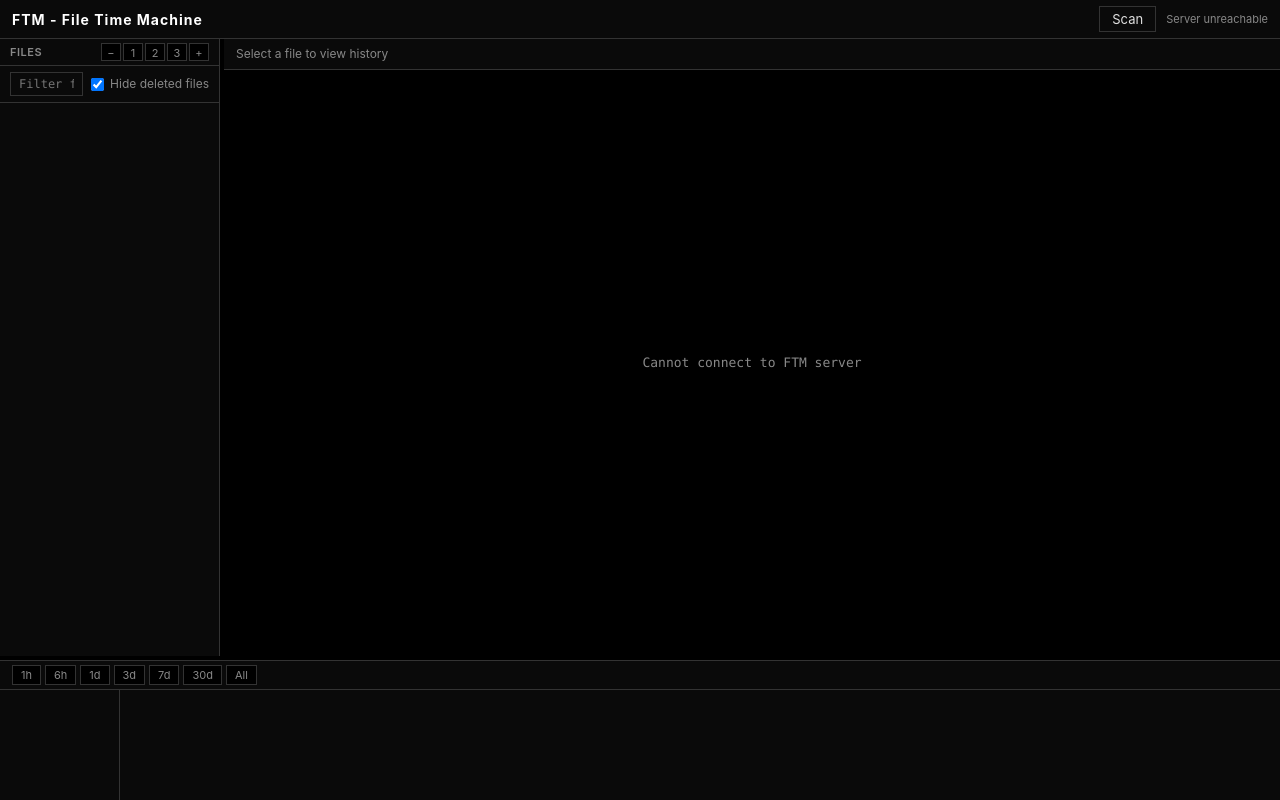
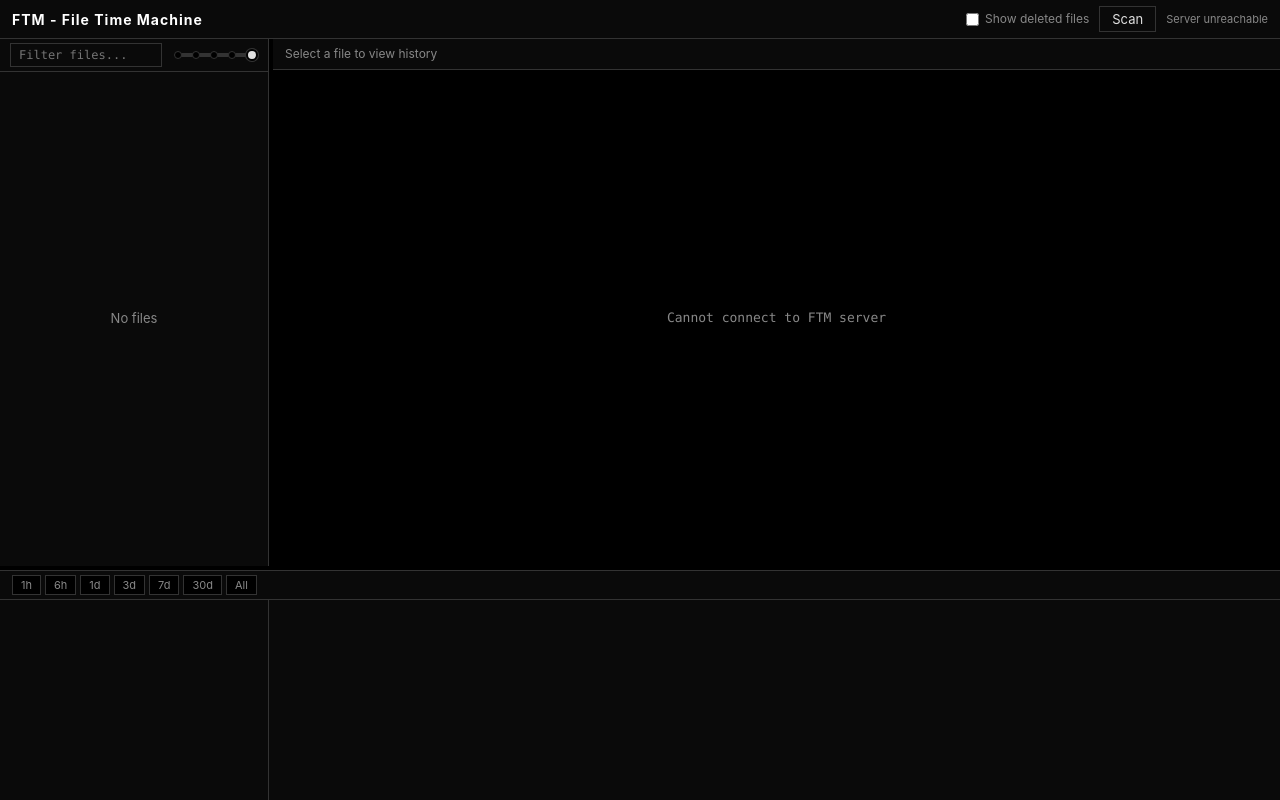
Before and after one commit to curioushi/ftm, a website: page frontend/index.html in a window 1280 px wide. Drawn offline with Linux system fonts and the light colour scheme; no server answers.

Commit message:
Implement tree depth control and update file visibility options
- Introduced a draggable track for controlling the tree depth in the file list, allowing users to expand or collapse directory views more intuitively.
- Replaced the previous buttons for tree depth with a more interactive UI element, enhancing user experience.
- Updated the file visibility toggle to show deleted files, improving the filtering options available to users.
- Ensured that the tree depth setting is saved in local storage for persistence across sessions, enhancing usability.

```diff
--- a/frontend/app.js
+++ b/frontend/app.js
@@ -23,6 +23,7 @@
   const SELECTED_FILE_STORAGE_KEY = 'ftm-selected-file';
   const TL_HEIGHT_STORAGE_KEY = 'ftm-timeline-height';
   const TL_LANES_WIDTH_STORAGE_KEY = 'ftm-tl-lanes-width';
+  const TREE_DEPTH_STORAGE_KEY = 'ftm-tree-depth';
 
   // Timeline state
   let tlViewStart = 0; // ms timestamp (left edge of visible range)
@@ -67,7 +68,7 @@
 
   // ---- DOM refs ------------------------------------------------------------
   const $filter = document.getElementById('filter');
-  const $hideDeleted = document.getElementById('hide-deleted');
+  const $showDeleted = document.getElementById('show-deleted');
   const $fileList = document.getElementById('file-list');
   const $diffViewer = document.getElementById('diff-viewer');
   const $diffTitle = document.getElementById('diff-title');
@@ -126,6 +127,7 @@
       const includeDeleted = !hideDeletedFiles;
       const q = includeDeleted ? '?include_deleted=true' : '';
       fileTree = await apiJson('/api/files' + q);
+      applyDepthByIndex(currentDepthIndex);
       renderFileList();
     } catch (e) {
       $status.textContent = e.message;
@@ -338,7 +340,9 @@
     }
   }
 
-  // ---- Tree depth buttons ---------------------------------------------------
+  // ---- Tree depth track (o-o-o-x-o discrete draggable) ----------------------
+  let currentDepthIndex = 4; // 0=collapse, 1..3=depth, 4=expand
+
   function collectAllDirPaths(nodes, prefix, depth, result) {
     for (const node of nodes) {
       const fullPath = prefix ? prefix + '/' + node.name : node.name;
@@ -350,22 +354,17 @@
     return result;
   }
 
-  function initTreeDepthButtons() {
-    const buttons = document.querySelectorAll('.tree-depth-btn');
-    buttons.forEach((btn) => {
-      btn.addEventListener('click', () => {
-        const action = btn.dataset.action;
+  function applyDepthByIndex(index) {
     const dirs = collectAllDirPaths(fileTree, '', 0, []);
-
-        if (action === 'expand-all') {
-          collapsedDirs.clear();
-        } else if (action === 'collapse-all') {
+    if (index === 0) {
       collapsedDirs.clear();
       for (const d of dirs) {
         collapsedDirs.add(d.path);
       }
-        } else if (action.startsWith('depth-')) {
-          const maxDepth = parseInt(action.replace('depth-', ''), 10);
+    } else if (index === 4) {
+      collapsedDirs.clear();
+    } else {
+      const maxDepth = index;
       collapsedDirs.clear();
       for (const d of dirs) {
         if (d.depth >= maxDepth) {
@@ -374,8 +373,85 @@
       }
     }
     renderFileList();
-      });
-    });
+  }
+
+  function positionTreeDepthThumb() {
+    const track = document.getElementById('tree-depth-track');
+    const thumb = document.getElementById('tree-depth-thumb');
+    if (!track || !thumb) return;
+    const rail = track.querySelector('.tree-depth-rail');
+    if (!rail) return;
+    const trackRect = track.getBoundingClientRect();
+    const railRect = rail.getBoundingClientRect();
+    const railWidth = railRect.width;
+    if (railWidth <= 0) return;
+    const railLeft = railRect.left - trackRect.left;
+    const centerX = railLeft + (currentDepthIndex / 4) * railWidth;
+    thumb.style.left = centerX + 'px';
+    track.setAttribute('aria-valuenow', currentDepthIndex);
+  }
+
+  function indexFromClientX(clientX) {
+    const track = document.getElementById('tree-depth-track');
+    const rail = track.querySelector('.tree-depth-rail');
+    if (!track || !rail) return currentDepthIndex;
+    const railRect = rail.getBoundingClientRect();
+    const x = clientX - railRect.left;
+    const w = railRect.width;
+    if (w <= 0) return currentDepthIndex;
+    const ratio = Math.max(0, Math.min(1, x / w));
+    return Math.round(ratio * 4);
+  }
+
+  function initTreeDepthButtons() {
+    const saved = localStorage.getItem(TREE_DEPTH_STORAGE_KEY);
+    if (saved !== null) {
+      const i = parseInt(saved, 10);
+      if (i >= 0 && i <= 4) currentDepthIndex = i;
+    }
+
+    const track = document.getElementById('tree-depth-track');
+    const thumb = document.getElementById('tree-depth-thumb');
+    if (!track || !thumb) return;
+
+    positionTreeDepthThumb();
+    applyDepthByIndex(currentDepthIndex);
+
+    track.addEventListener('click', (e) => {
+      const dot = e.target.closest('.tree-depth-dot');
+      if (!dot) return;
+      const i = parseInt(dot.dataset.index, 10);
+      if (i < 0 || i > 4) return;
+      currentDepthIndex = i;
+      positionTreeDepthThumb();
+      applyDepthByIndex(currentDepthIndex);
+      localStorage.setItem(TREE_DEPTH_STORAGE_KEY, String(currentDepthIndex));
+    });
+
+    track.addEventListener('mousedown', (e) => {
+      if (e.button !== 0) return;
+      e.preventDefault();
+      track.classList.add('dragging');
+      const onMove = (e2) => {
+        const i = indexFromClientX(e2.clientX);
+        if (i !== currentDepthIndex) {
+          currentDepthIndex = i;
+          positionTreeDepthThumb();
+          applyDepthByIndex(currentDepthIndex);
+          localStorage.setItem(TREE_DEPTH_STORAGE_KEY, String(currentDepthIndex));
+        }
+      };
+      const onUp = () => {
+        track.classList.remove('dragging');
+        document.removeEventListener('mousemove', onMove);
+        document.removeEventListener('mouseup', onUp);
+      };
+      onMove(e);
+      document.addEventListener('mousemove', onMove);
+      document.addEventListener('mouseup', onUp);
+    });
+
+    window.addEventListener('resize', positionTreeDepthThumb);
   }
 
   // ---- Sidebar resize -------------------------------------------------------
@@ -1899,8 +1975,8 @@
     }
   }
 
-  $hideDeleted.addEventListener('change', () => {
-    hideDeletedFiles = $hideDeleted.checked;
+  $showDeleted.addEventListener('change', () => {
+    hideDeletedFiles = !$showDeleted.checked;
     loadFiles();
     refreshTimelineView();
   });
@@ -2158,8 +2234,21 @@
   }
 
   // ---- Init ----------------------------------------------------------------
+  function ensureFirstVisitLayoutDefaults() {
+    const SIDEBAR_KEY = 'ftm-sidebar-width';
+    const w = window.innerWidth;
+    const width18 = Math.round(w * 0.18);
+    const width21 = Math.round(w * 0.21);
+    if (!localStorage.getItem(SIDEBAR_KEY)) localStorage.setItem(SIDEBAR_KEY, String(width21));
+    if (!localStorage.getItem(TL_HEIGHT_STORAGE_KEY))
+      localStorage.setItem(TL_HEIGHT_STORAGE_KEY, String(width18));
+    if (!localStorage.getItem(TL_LANES_WIDTH_STORAGE_KEY))
+      localStorage.setItem(TL_LANES_WIDTH_STORAGE_KEY, String(width21));
+  }
+
   async function init() {
-    hideDeletedFiles = $hideDeleted.checked;
+    hideDeletedFiles = !$showDeleted.checked;
+    ensureFirstVisitLayoutDefaults();
     initSidebarResize();
     initTimeline();
     initTreeDepthButtons();
--- a/frontend/index.html
+++ b/frontend/index.html
@@ -13,6 +13,9 @@
           <span class="logo">FTM - File Time Machine</span>
         </div>
         <div class="toolbar-right">
+          <label class="toolbar-checkbox"
+            ><input type="checkbox" id="show-deleted" /> Show deleted files</label
+          >
           <button id="btn-scan" title="Scan for changes">Scan</button>
           <span id="status"></span>
         </div>
@@ -21,18 +24,6 @@
       <div id="main">
         <aside id="sidebar">
           <div id="sidebar-header">
-            <span>Files</span>
-            <div id="tree-depth-buttons">
-              <button class="tree-depth-btn" data-action="collapse-all" title="Collapse all">
-                &minus;
-              </button>
-              <button class="tree-depth-btn" data-action="depth-1" title="Expand depth 1">1</button>
-              <button class="tree-depth-btn" data-action="depth-2" title="Expand depth 2">2</button>
-              <button class="tree-depth-btn" data-action="depth-3" title="Expand depth 3">3</button>
-              <button class="tree-depth-btn" data-action="expand-all" title="Expand all">+</button>
-            </div>
-          </div>
-          <div id="sidebar-filter">
             <input
               id="filter"
               type="text"
@@ -40,9 +31,24 @@
               autocomplete="off"
               spellcheck="false"
             />
-            <label class="sidebar-checkbox"
-              ><input type="checkbox" id="hide-deleted" checked /> Hide deleted files</label
+            <div
+              id="tree-depth-track"
+              class="tree-depth-track"
+              role="slider"
+              aria-valuemin="0"
+              aria-valuemax="4"
+              aria-valuenow="4"
+              title="Tree depth: drag or click"
             >
+              <div class="tree-depth-rail">
+                <span class="tree-depth-dot" data-index="0" title="Collapse all"></span>
+                <span class="tree-depth-dot" data-index="1" title="Depth 1"></span>
+                <span class="tree-depth-dot" data-index="2" title="Depth 2"></span>
+                <span class="tree-depth-dot" data-index="3" title="Depth 3"></span>
+                <span class="tree-depth-dot" data-index="4" title="Expand all"></span>
+              </div>
+              <div class="tree-depth-thumb" id="tree-depth-thumb"></div>
+            </div>
           </div>
           <div id="file-list"></div>
         </aside>
--- a/frontend/style.css
+++ b/frontend/style.css
@@ -168,16 +168,7 @@ input[type='text']:focus {
   flex-shrink: 0;
 }
 
-#sidebar-filter {
-  display: flex;
-  align-items: center;
-  gap: 8px;
-  padding: 6px 10px;
-  border-bottom: 1px solid var(--border);
-  flex-shrink: 0;
-}
-
-#sidebar-filter #filter {
+#sidebar-header #filter {
   flex: 1;
   min-width: 0;
 }
@@ -196,30 +187,76 @@ input[type='text']:focus {
   margin: 0;
 }
 
-#tree-depth-buttons {
+/* Tree depth: o-o-o-x-o discrete draggable track */
+#tree-depth-track {
+  --td-dot-size: 8px;
+  --td-thumb-size: 12px;
+  --td-rail-height: 4px;
+
+  position: relative;
+  width: 88px;
+  height: 18px;
   display: flex;
-  gap: 2px;
+  align-items: center;
+  cursor: pointer;
+  user-select: none;
+  touch-action: none;
 }
 
-.tree-depth-btn {
-  padding: 0;
-  width: 20px;
-  height: 18px;
-  font-size: 11px;
-  line-height: 18px;
-  text-align: center;
-  border: 1px solid var(--border);
-  background: var(--bg);
-  color: var(--fg-dim);
-  cursor: pointer;
-  transition:
-    background 0.1s,
-    color 0.1s;
+#tree-depth-track.dragging {
+  cursor: grabbing;
 }
 
-.tree-depth-btn:hover {
+.tree-depth-rail {
+  position: absolute;
+  left: calc(var(--td-thumb-size) / 2);
+  right: calc(var(--td-thumb-size) / 2);
+  height: var(--td-rail-height);
+  background: var(--border);
+  border-radius: 2px;
+  display: flex;
+  align-items: center;
+  justify-content: space-between;
+  pointer-events: none;
+}
+
+.tree-depth-dot {
+  width: var(--td-dot-size);
+  height: var(--td-dot-size);
+  border-radius: 50%;
+  background: var(--bg);
+  border: 1px solid var(--border);
+  margin: 0 -2px;
+  pointer-events: auto;
+  transition:
+    border-color 0.15s,
+    background 0.15s;
+}
+
+.tree-depth-dot:hover {
+  border-color: var(--fg-dim);
   background: var(--bg-hover);
-  color: var(--fg);
+}
+
+.tree-depth-thumb {
+  position: absolute;
+  width: var(--td-thumb-size);
+  height: var(--td-thumb-size);
+  left: 0;
+  top: 50%;
+  transform: translate(-50%, -50%);
+  border-radius: 50%;
+  background: var(--fg);
+  border: 2px solid var(--bg);
+  box-shadow: 0 0 0 1px var(--border);
+  box-sizing: border-box;
+  pointer-events: none;
+  transition: left 0.12s ease-out;
+  z-index: 1;
+}
+
+#tree-depth-track.dragging .tree-depth-thumb {
+  transition: none;
 }
 
 #file-list {
```
Lines whose indentation alone changed are shown as unchanged.
